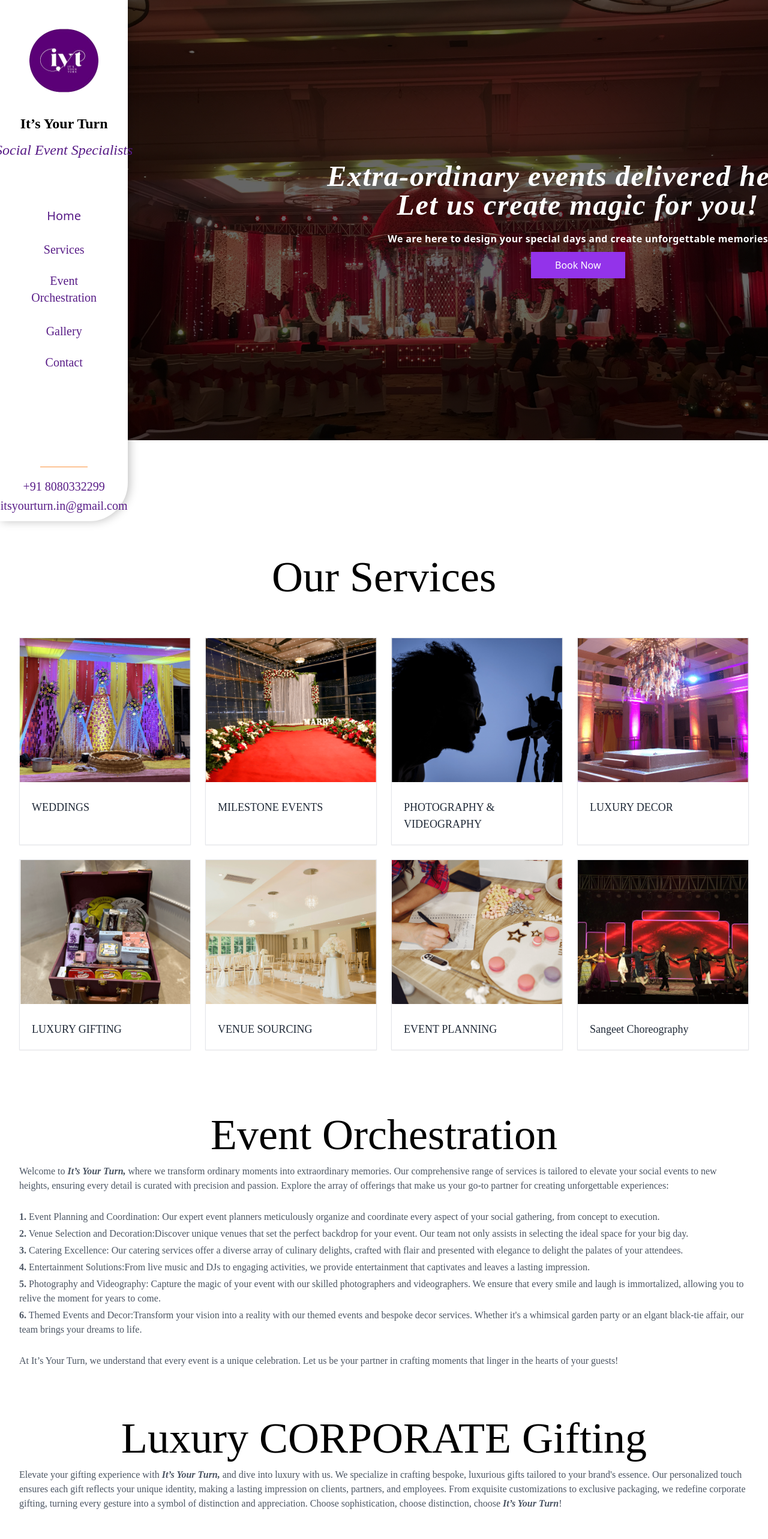
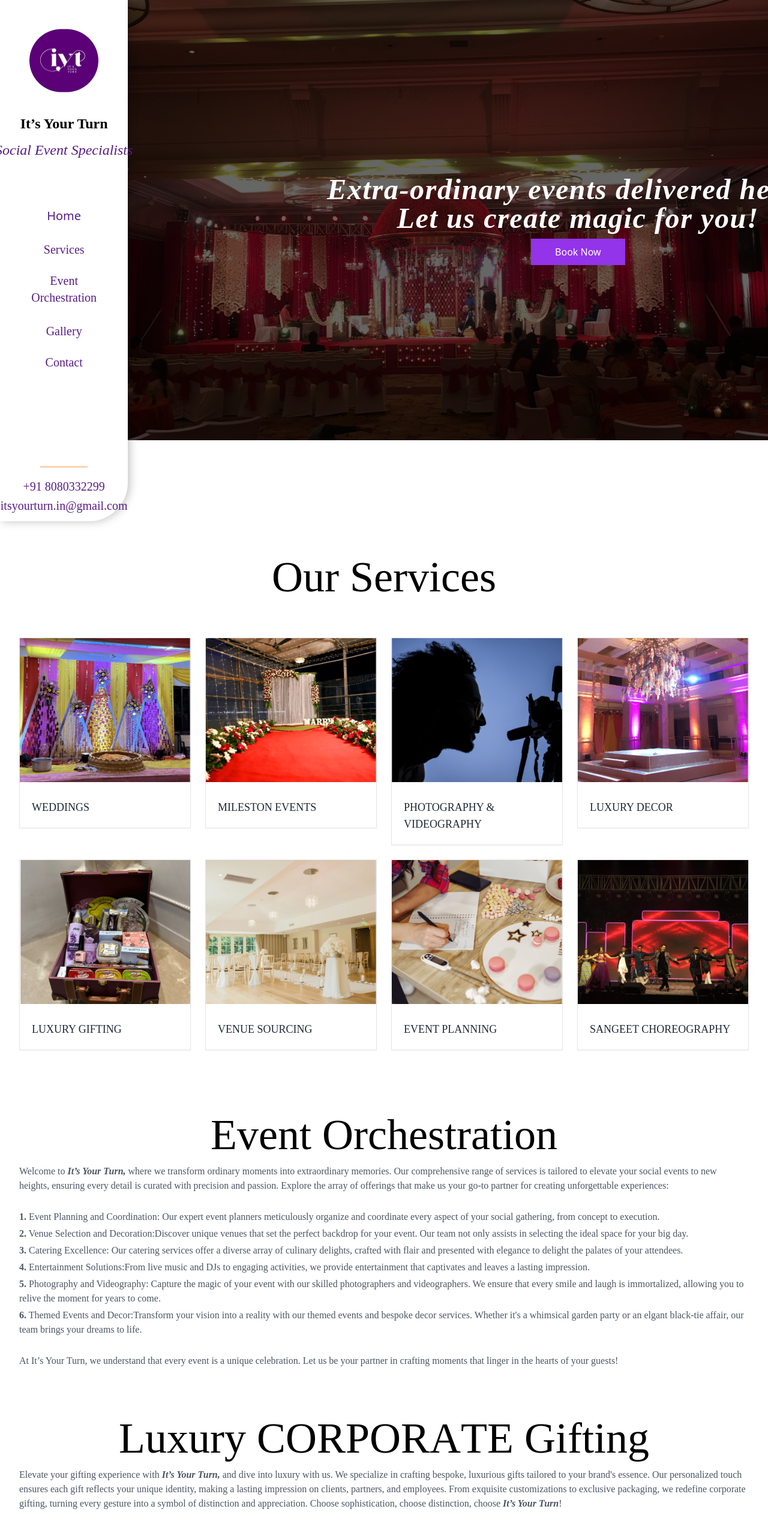
Before and after one commit to muminbhat/itsyourturnorg, a React (Create React App) app: page / in a window 1280 px wide. Shown: the top 2566 px of the page at 60% size. Built offline with nearby package versions, Linux system fonts and the light colour scheme.

Commit message:
animations added

```diff
--- a/package.json
+++ b/package.json
@@ -7,9 +7,11 @@
     "@testing-library/react": "^13.4.0",
     "@testing-library/user-event": "^13.5.0",
     "autoprefixer": "^10.4.17",
+    "framer-motion": "^11.0.8",
     "postcss": "^8.4.35",
     "react": "^18.2.0",
     "react-dom": "^18.2.0",
+    "react-intersection-observer": "^9.8.1",
     "react-scripts": "5.0.1",
     "react-scroll": "^1.9.0",
     "react-spring": "^9.7.3",
--- /dev/null
+++ b/src/data/servicesData.js
@@ -0,0 +1,69 @@
+import service1min from "../assets/service1min.png";
+import service2min from "../assets/service2min.png";
+import service3min from "../assets/service3min.png";
+import service4min from "../assets/service4min.png";
+import service5min from "../assets/service5min.png";
+import service6min from "../assets/service6min.png";
+import service7min from "../assets/service7min.png";
+import hero2 from "../assets/hero2.JPG";
+
+const servicesData = [
+    {
+      id: 1,
+      name: "WEDDINGS",
+      image: service1min
+
+    },
+
+    {
+        id: 2,
+        name: "MILESTON EVENTS",
+        image: service2min
+
+      },
+
+      {
+        id: 3,
+        name: "PHOTOGRAPHY & VIDEOGRAPHY",
+        image: service3min
+
+      },
+
+      {
+        id: 4,
+        name: "LUXURY DECOR",
+        image: service4min
+
+      },
+
+      {
+        id: 5,
+        name: "LUXURY GIFTING",
+        image: service5min
+
+      },
+
+      {
+        id: 6,
+        name: "VENUE SOURCING",
+        image: service6min
+
+      },
+
+      {
+        id: 7,
+        name: "EVENT PLANNING",
+        image: service7min
+
+      },
+
+      {
+        id: 8,
+        name: "SANGEET CHOREOGRAPHY",
+        image: hero2
+
+      },
+
+]
+
+export default servicesData
--- a/src/pages/HomePage.jsx
+++ b/src/pages/HomePage.jsx
@@ -1,12 +1,5 @@
 import React, { useState, useEffect } from "react";
-import hero from "../assets/hero.jpg";
-import service1min from "../assets/service1min.png";
-import service2min from "../assets/service2min.png";
-import service3min from "../assets/service3min.png";
-import service4min from "../assets/service4min.png";
-import service5min from "../assets/service5min.png";
-import service6min from "../assets/service6min.png";
-import service7min from "../assets/service7min.png";
+import { useInView } from "react-intersection-observer";
 import phonecall from "../assets/phonecall.png";
 import hero1 from "../assets/hero1.png";
 import hero2 from "../assets/hero2.JPG";
@@ -31,11 +24,34 @@ import { Navigation, Pagination, Autoplay, EffectCoverflow, EffectFlip } from "s
 import { Link, animateScroll as scroll } from "react-scroll";
 import testimonialSlider from "../data/testimonialSlider";
 
+// Framer
+import { motion, AnimatePresence, useAnimation } from "framer-motion";
+import servicesData from "../data/servicesData";
+
+
 const imageList = [hero1, hero2, hero3, hero4, hero5, hero6, hero7, hero8, hero9];
+
+const fadeInAnimationVariants = {
+  initial: {
+    opacity: 0,
+    y: 2,
+  },
+  animate: (index)=> ({
+    opacity: 1,
+    y: 0,
+    transition: {
+      delay: 0.2 * index,
+      duration: 0.3,
+    },
+  })
+}
+
 
 const HomePage = () => {
   const [navOpen, setNavOpen] = useState(false);
   const [currentImageIndex, setCurrentImageIndex] = useState(0);
+
+  const { ref, inView } = useInView();
 
   useEffect(() => {
     const interval = setInterval(() => {
@@ -48,6 +64,21 @@ const HomePage = () => {
   const toggleNav = () => {
     setNavOpen(!navOpen);
   };
+
+  // Text Writing Animation
+
+  // Hero
+  const heroTitleOne = "Extra-ordinary events delivered here...."
+  const heroTitleTwo = "Let us create magic for you!"
+  const heroTitleThree = "We are here to design your special days and create unforgettable memories"
+
+  // Serivces
+  const servicesanim = "Our Services";
+  const eventsanim = "Event Orchestration"
+  const giftinganim = "Luxury CORPORATE Gifting"
+  const gallaryanim = "Gallery"
+  const teamanim = "MEET THE TEAM"
+  const testimonialsanim = "TESTIMONIALS"
 
   return (
     <>
@@ -139,9 +170,10 @@ const HomePage = () => {
                   offset={-70}
                   duration={500}
                 >
-                  <div className="mt-6 cursor-pointer text-xl text-center text-purple-900">
+
+                  <h2 className="mt-6 cursor-pointer text-xl text-center text-purple-900">
                     <p>Event Orchestration</p>
-                  </div>
+                  </h2>
                 </Link>
                 <Link
                   to="gallery"
@@ -190,27 +222,50 @@ const HomePage = () => {
                 <div className="absolute inset-0 bg-black opacity-60" />
                 <div className="flex relative flex-col px-9 py-5 left-0 lg:left-16 xl:left-60 max-w-full rounded-br-3xl">
                   <div className="text-1xl tracking-widest text-center text-white max-md:max-w-full">
-                    <h4 className="italic text-5xl font-bold">
-                      {" "}
-                      Extra-ordinary events delivered here....
-                    </h4>
+                    <motion.h4 ref={ref} className="italic text-5xl font-bold">
+                    <AnimatePresence initial={true}>
+                    {heroTitleOne.split("").map((letter, index) => (
+          <motion.span
+            key={index}
+            initial={{ opacity: 0, y: 20 }}
+            animate={{ opacity: 1, y: 0 }}
+            transition={{ duration: 0.5, delay: index * 0.1 }}
+            style={{ display: "inline-block" }}
+          >
+            {letter === " " ? "\u00A0" : letter}
+          </motion.span>
+        ))}
+                    </AnimatePresence>
+                    </motion.h4>
 
-                    <h4 className="italic text-5xl font-bold">
-                      Let us create magic for you!{" "}
-                    </h4>
-                  </div>
-                  <div className="mt-5 text-1xl tracking-wide font-bold text-center text-white max-md:max-w-full">
-                    We are here to design your special days and create
-                    unforgettable memories
+                    <motion.h4 ref={ref} className="italic text-5xl font-bold">
+                    <AnimatePresence initial={true}>
+                    {heroTitleTwo.split("").map((letter, index) => (
+          <motion.span
+            key={index}
+            initial={{ opacity: 0, y: 20 }}
+            animate={{ opacity: 1, y: 0 }}
+            transition={{ duration: 2, delay: index * 0.1 }}
+            style={{ display: "inline-block" }}
+          >
+            {letter === " " ? "\u00A0" : letter}
+          </motion.span>
+        ))}
+                    </AnimatePresence>
+                    </motion.h4>
                   </div>
                   <a
                     href="https://wa.me/+918080332299/"
                     target="blank"
                     className=" self-center"
                   >
-                    <div className="justify-center self-center px-10 py-2.5 mt-2.5 text-md font-medium text-white whitespace-nowrap bg-purple-600 shadow-sm max-md:px-5">
+                    <motion.div
+                     initial={{ opacity: 0, y: 20 }}
+                     animate = {{opacity: 1, y: 0}}
+                     transition={{duration:0.7, delay: 2.5}}
+                    className="justify-center self-center px-10 py-2.5 mt-2.5 text-md font-medium text-white whitespace-nowrap bg-purple-600 shadow-sm max-md:px-5">
                       Book Now
-                    </div>
+                    </motion.div>
                   </a>
                 </div>
               </div>
@@ -287,163 +342,64 @@ const HomePage = () => {
             id="services"
           >
             {/* Title */}
-            <div className="max-w-2xl text-center mx-auto mb-10 lg:mb-14">
-              <h2 className="text-4xl font-medium md:text-7xl md:leading-tight dark:text-white">
-                Our Services
-              </h2>
+            <div
+            className="max-w-2xl text-center mx-auto mb-10 lg:mb-14">
+  <motion.h2 ref={ref} className="text-4xl font-medium md:text-7xl md:leading-tight dark:text-white">
+
+      <AnimatePresence initial={true}>
+        {servicesanim.split("").map((letter, index) => (
+          <motion.span
+            key={index}
+            initial={{ opacity: 0, y: 20 }}
+            animate={inView ? { opacity: 1, y: 0 } : {}}
+            transition={{ duration: 0.5, delay: index * 0.1 }}
+            whileInView="animate"
+            viewport={{
+              once: true,
+            }}
+            style={{ display: "inline-block" }}
+          >
+            {letter === " " ? "\u00A0" : letter}
+          </motion.span>
+        ))}
+      </AnimatePresence>
+
+    </motion.h2>
             </div>
             {/* End Title */}
             {/* Grid */}
             <div className="grid sm:grid-cols-2 lg:grid-cols-4 gap-6 mb-10 lg:mb-14 ">
+              {servicesData.map((service, index)=> (
+                <div key={index}>
               {/* Card */}
-              <a
+              <motion.a
                 className="group flex flex-col  bg-white border shadow-sm  hover:shadow-md transition dark:bg-slate-900 dark:border-gray-800 "
                 href="/"
+                variants={fadeInAnimationVariants}
+                initial="initial"
+                whileInView="animate"
+                viewport={{
+                  once: true,
+                }}
+                custom={index}
               >
                 <div className="aspect-w-16 aspect-h-9">
                   <img
                     className="w-full object-cover  h-60"
-                    src={service1min}
+                    src={service.image}
                     alt="Image Description"
                   />
                 </div>
                 <div className="p-4 md:p-5">
                   <h3 className="mt-2 text-lg font-medium text-gray-800 group-hover:text-blue-600 dark:text-gray-300 dark:group-hover:text-white">
-                    WEDDINGS
+                    {service.name}
                   </h3>
                 </div>
-              </a>
+              </motion.a>
               {/* End Card */}
-              {/* Card */}
-              <a
-                className="group flex flex-col bg-white border shadow-sm hover:shadow-md transition dark:bg-slate-900 dark:border-gray-800 "
-                href="/"
-              >
-                <div className="aspect-w-16 aspect-h-9">
-                  <img
-                    className="w-full object-cover  h-60"
-                    src={service2min}
-                    alt="Image Description"
-                  />
-                </div>
-                <div className="p-4 md:p-5">
-                  <h3 className="mt-2 text-lg font-medium text-gray-800 group-hover:text-blue-600 dark:text-gray-300 dark:group-hover:text-white">
-                    MILESTONE EVENTS
-                  </h3>
-                </div>
-              </a>
-              {/* End Card */}
-              {/* Card */}
-              <a
-                className="group flex flex-col bg-white border shadow-sm hover:shadow-md transition dark:bg-slate-900 dark:border-gray-800 "
-                href="/"
-              >
-                <div className="aspect-w-16 aspect-h-9">
-                  <img
-                    className="w-full object-cover  h-60"
-                    src={service3min}
-                    alt="Image Description"
-                  />
-                </div>
-                <div className="p-4 md:p-5">
-                  <h3 className="mt-2 text-lg font-medium text-gray-800 group-hover:text-blue-600 dark:text-gray-300 dark:group-hover:text-white">
-                    PHOTOGRAPHY & VIDEOGRAPHY
-                  </h3>
-                </div>
-              </a>
-              {/* End Card */}
-              {/* Card */}
-              <a
-                className="group flex flex-col bg-white border shadow-sm hover:shadow-md transition dark:bg-slate-900 dark:border-gray-800 dark:focus:outline-none dark:focus:ring-1 dark:focus:ring-gray-600"
-                href="/"
-              >
-                <div className="aspect-w-16 aspect-h-9">
-                  <img
-                    className="w-full object-cover  h-60"
-                    src={service4min}
-                    alt="Image Description"
-                  />
-                </div>
-                <div className="p-4 md:p-5">
-                  <h3 className="mt-2 text-lg font-medium text-gray-800 group-hover:text-blue-600 dark:text-gray-300 dark:group-hover:text-white">
-                    LUXURY DECOR
-                  </h3>
-                </div>
-              </a>
-              {/* End Card */}
-              {/* Card */}
-              <a
-                className="group flex-col bg-white border shadow-sm hover:shadow-md transition dark:bg-slate-900 dark:border-gray-800 dark:focus:outline-none dark:focus:ring-1 dark:focus:ring-gray-600"
-                href="/"
-              >
-                <div className="aspect-w-16 aspect-h-9">
-                  <img
-                    className="w-full object-cover  h-60"
-                    src={service5min}
-                    alt="Image Description"
-                  />
-                </div>
-                <div className="p-4 md:p-5">
-                  <h3 className="mt-2 text-lg font-medium text-gray-800 group-hover:text-blue-600 dark:text-gray-300 dark:group-hover:text-white">
-                    LUXURY GIFTING
-                  </h3>
-                </div>
-              </a>
-              {/* End Card */}
-              {/* Card */}
-              <a
-                className="group flex flex-col bg-white border shadow-sm hover:shadow-md transition dark:bg-slate-900 dark:border-gray-800 dark:focus:outline-none dark:focus:ring-1 dark:focus:ring-gray-600"
-                href="/"
-              >
-                <div className="aspect-w-16 aspect-h-9">
-                  <img
-                    className="w-full object-cover  h-60"
-                    src={service6min}
-                    alt="Image Description"
-                  />
-                </div>
-                <div className="p-4 md:p-5">
-                  <h3 className="mt-2 text-lg font-medium text-gray-800 group-hover:text-blue-600 dark:text-gray-300 dark:group-hover:text-white">
-                    VENUE SOURCING
-                  </h3>
-                </div>
-              </a>
-              {/* Card */}
-              <a
-                className="group flex flex-col bg-white border shadow-sm hover:shadow-md transition dark:bg-slate-900 dark:border-gray-800 dark:focus:outline-none dark:focus:ring-1 dark:focus:ring-gray-600"
-                href="/"
-              >
-                <div className="aspect-w-16 aspect-h-9">
-                  <img
-                    className="w-full object-cover  h-60"
-                    src={service7min}
-                    alt="Image Description"
-                  />
-                </div>
-                <div className="p-4 md:p-5 ">
-                  <h3 className="mt-2 text-lg font-medium text-gray-800 group-hover:text-blue-600 dark:text-gray-300 dark:group-hover:text-white">
-                    EVENT PLANNING
-                  </h3>
-                </div>
-              </a>
+              </div>
+              ))}
 
-              <a
-                className="group flex flex-col bg-white border shadow-sm hover:shadow-md transition dark:bg-slate-900 dark:border-gray-800 dark:focus:outline-none dark:focus:ring-1 dark:focus:ring-gray-600"
-                href="/"
-              >
-                <div className="aspect-w-16 aspect-h-9">
-                  <img
-                    className="w-full object-cover  h-60"
-                    src={hero2}
-                    alt="Image Description"
-                  />
-                </div>
-                <div className="p-4 md:p-5">
-                  <h3 className="mt-2 text-lg font-medium text-gray-800 group-hover:text-blue-600 dark:text-gray-300 dark:group-hover:text-white">
-                    Sangeet Choreography
-                  </h3>
-                </div>
-              </a>
             </div>
             {/* End Card */}
             {/* End Card */}
@@ -460,9 +416,27 @@ const HomePage = () => {
         >
           {/* Title */}
           <div className="text-center mx-auto mb-10 lg:mb-14">
-            <h2 className="text-4xl font-medium md:text-7xl md:leading-tight dark:text-white">
-              Event Orchestration
-            </h2>
+            <motion.h2 ref={ref} className="text-4xl font-medium md:text-7xl md:leading-tight dark:text-white">
+
+<AnimatePresence initial={true}>
+  {eventsanim.split("").map((letter, index) => (
+    <motion.span
+      key={index}
+      initial={{ opacity: 0, y: 20 }}
+      animate={inView ? { opacity: 1, y: 0 } : {}}
+      transition={{ duration: 0.5, delay: index * 0.1 }}
+      whileInView="animate"
+      viewport={{
+        once: true,
+      }}
+      style={{ display: "inline-block" }}
+    >
+      {letter === " " ? "\u00A0" : letter}
+    </motion.span>
+  ))}
+</AnimatePresence>
+
+</motion.h2>
             <div className="text-start">
               <p className="mt-1 text-gray-600 dark:text-gray-400">
                 Welcome to{" "}
@@ -524,9 +498,27 @@ const HomePage = () => {
               <br />
               <br />
               <div className="text-center">
-                <h2 className="text-4xl font-medium md:text-7xl md:leading-tight dark:text-white">
-                  Luxury CORPORATE Gifting
-                </h2>
+              <motion.h2 ref={ref} className="text-4xl font-medium md:text-7xl md:leading-tight dark:text-white">
+
+<AnimatePresence initial={true}>
+  {giftinganim.split("").map((letter, index) => (
+    <motion.span
+      key={index}
+      initial={{ opacity: 0, y: 20 }}
+      animate={inView ? { opacity: 1, y: 0 } : {}}
+      transition={{ duration: 0.5, delay: index * 0.1 }}
+      whileInView="animate"
+      viewport={{
+        once: true,
+      }}
+      style={{ display: "inline-block" }}
+    >
+      {letter === " " ? "\u00A0" : letter}
+    </motion.span>
+  ))}
+</AnimatePresence>
+
+</motion.h2>
               </div>
               <p className="mt-1 text-gray-600 dark:text-gray-400">
                 Elevate your gifting experience with{" "}
@@ -553,9 +545,27 @@ const HomePage = () => {
         >
           {/* Title */}
           <div className="text-center mx-auto mb-10 lg:mb-14">
-            <h2 className="text-4xl font-medium md:text-7xl md:leading-tight dark:text-white">
-              Gallery
-            </h2>
+          <motion.h2 ref={ref} className="text-4xl font-medium md:text-7xl md:leading-tight dark:text-white">
+
+<AnimatePresence initial={true}>
+  {gallaryanim.split("").map((letter, index) => (
+    <motion.span
+      key={index}
+      initial={{ opacity: 0, y: 20 }}
+      animate={inView ? { opacity: 1, y: 0 } : {}}
+      transition={{ duration: 0.5, delay: index * 0.1 }}
+      whileInView="animate"
+      viewport={{
+        once: true,
+      }}
+      style={{ display: "inline-block" }}
+    >
+      {letter === " " ? "\u00A0" : letter}
+    </motion.span>
+  ))}
+</AnimatePresence>
+
+</motion.h2>
             <div
               class="elfsight-app-55b57f34-0050-4996-a52c-ca25d79553a1"
               data-elfsight-app-lazy
@@ -572,9 +582,27 @@ const HomePage = () => {
         <div className="max-w-[85rem] px-4 py-10 sm:px-6 lg:px-8 lg:py-14 mx-auto">
           {/* Title */}
           <div className="max-w-2xl mx-auto text-center mb-10 lg:mb-14">
-            <h2 className="text-4xl font-medium md:text-7xl md:leading-tight dark:text-white">
-              MEET THE TEAM
-            </h2>
+          <motion.h2 ref={ref} className="text-4xl font-medium md:text-7xl md:leading-tight dark:text-white">
+
+<AnimatePresence initial={true}>
+  {teamanim.split("").map((letter, index) => (
+    <motion.span
+      key={index}
+      initial={{ opacity: 0, y: 20 }}
+      animate={inView ? { opacity: 1, y: 0 } : {}}
+      transition={{ duration: 0.5, delay: index * 0.1 }}
+      whileInView="animate"
+      viewport={{
+        once: true,
+      }}
+      style={{ display: "inline-block" }}
+    >
+      {letter === " " ? "\u00A0" : letter}
+    </motion.span>
+  ))}
+</AnimatePresence>
+
+</motion.h2>
           </div>
           {/* End Title */}
           {/* Grid */}
@@ -630,9 +658,27 @@ const HomePage = () => {
         <div className="relative max-w-[85rem] px-4 py-10 sm:px-6 lg:px-8 lg:py-14 mx-auto">
           {/* Blockquote */}
           <blockquote className="text-center lg:mx-auto lg:w-3/5">
-            <h2 className="text-4xl font-medium md:text-7xl md:leading-tight dark:text-white">
-              TESTIMONIALS
-            </h2>
+          <motion.h2 ref={ref} className="text-4xl font-medium md:text-7xl md:leading-tight dark:text-white">
+
+<AnimatePresence initial={true}>
+  {testimonialsanim.split("").map((letter, index) => (
+    <motion.span
+      key={index}
+      initial={{ opacity: 0, y: 20 }}
+      animate={inView ? { opacity: 1, y: 0 } : {}}
+      transition={{ duration: 0.5, delay: index * 0.1 }}
+      whileInView="animate"
+      viewport={{
+        once: true,
+      }}
+      style={{ display: "inline-block" }}
+    >
+      {letter === " " ? "\u00A0" : letter}
+    </motion.span>
+  ))}
+</AnimatePresence>
+
+</motion.h2>
 
             <section className="bg-white">
               <div className="mx-auto max-w-screen-xl px-4 py-12 sm:px-6 lg:px-8 lg:py-16 cursor-grab">
```
Also changed, not shown: 1 other file (tests, documents, lock files or other folders).
